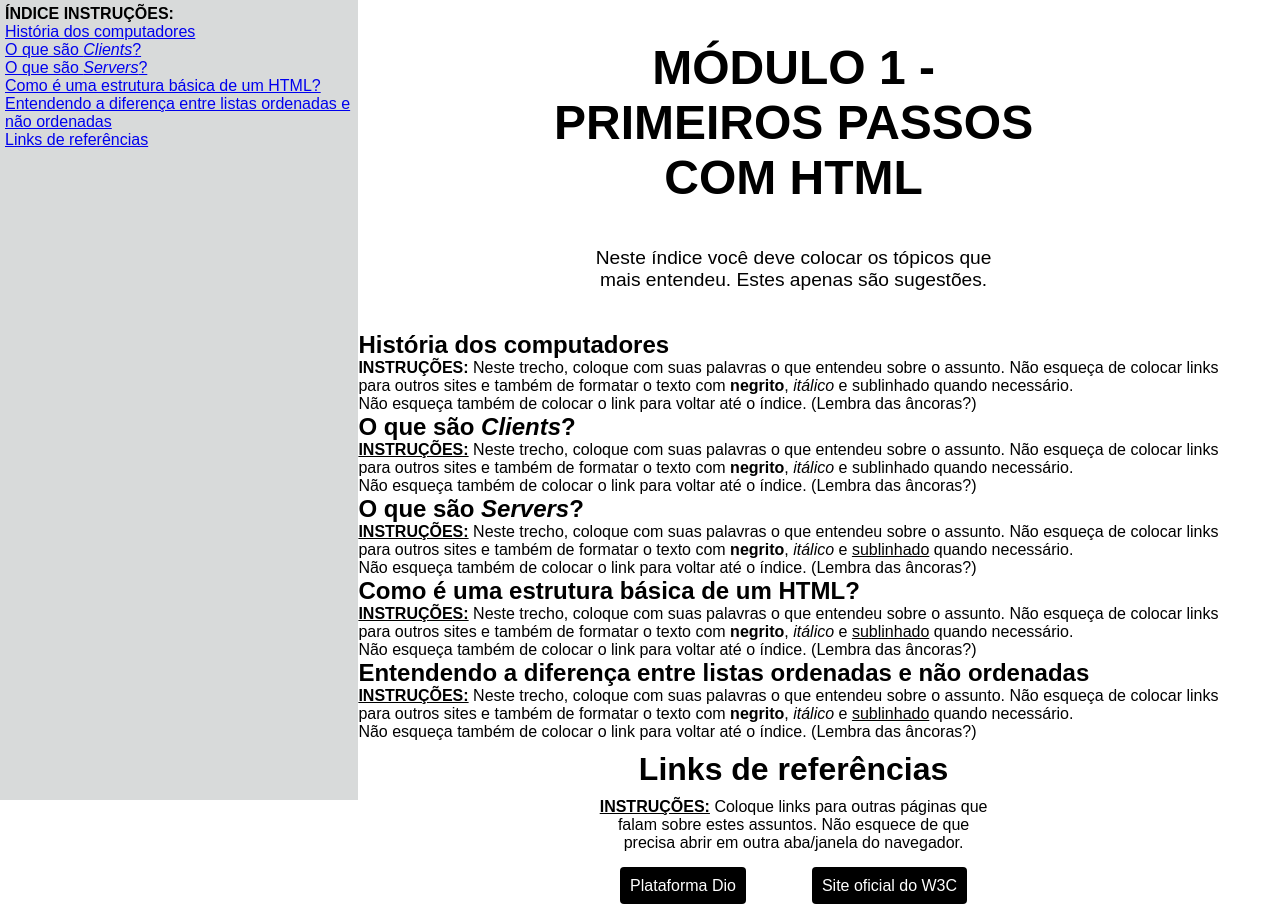
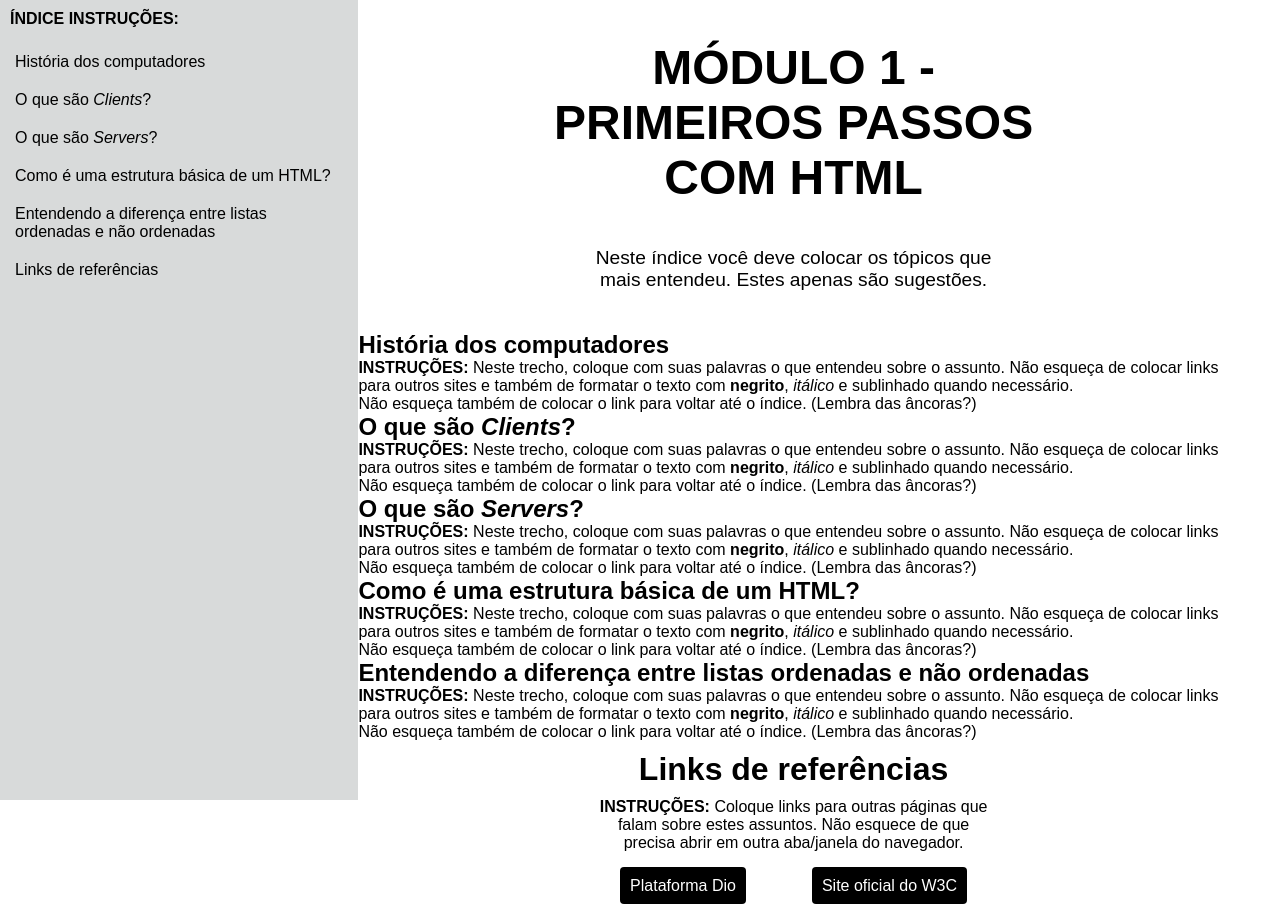
Before and after one commit to marcelllombm/bootcamp-Santander-2025-Front-End, a plain HTML site: page Desafio-01-tags-html/index.html in a window 1280 px wide. Drawn offline with Linux system fonts and the light colour scheme; a web font is replaced by a local one.

Commit message:
feat: structure aside:

```diff
--- a/Desafio-01-tags-html/index.html
+++ b/Desafio-01-tags-html/index.html
@@ -24,7 +24,7 @@
     </header>
     <main class="container">
       <aside>
-        <strong> ÍNDICE INSTRUÇÕES: </strong>
+        <span><strong> ÍNDICE INSTRUÇÕES: </strong></span>
         <nav>
         <ul>
           <li><a class="butLink" href="#">História dos computadores</a></li>
--- a/Desafio-01-tags-html/styles.css
+++ b/Desafio-01-tags-html/styles.css
@@ -3,6 +3,7 @@
   padding: 0;
   box-sizing: border-box;
   font-family: "Cascadia Code", sans-serif;
+  text-decoration: none;
 }
 
 body {
@@ -48,7 +49,38 @@ aside {
   position: fixed;
   height: 100vh;
   background: rgb(216, 218, 218);
+  padding: 10px 10px;
+}
+
+aside nav {
+  margin: 20px 0;
+}
+
+aside nav ul li {
+  margin-top: 10px;
+}
+
+aside nav ul {
+}
+aside nav a {
+  display: block;
+  color: black;
+  cursor: pointer;
+  user-select: none;
   padding: 5px;
+}
+
+aside nav li:hover {
+  background: rgb(112, 112, 112);
+  padding: 5px;
+  width: 100%;
+  border-radius: 3px;
+  border-left: 6px solid black;
+  left: -2px;
+  transition: background 0.5s ease, color 0.3s ease;
+}
+aside nav li:hover a {
+  color: white !important;
 }
 
 header,
```
